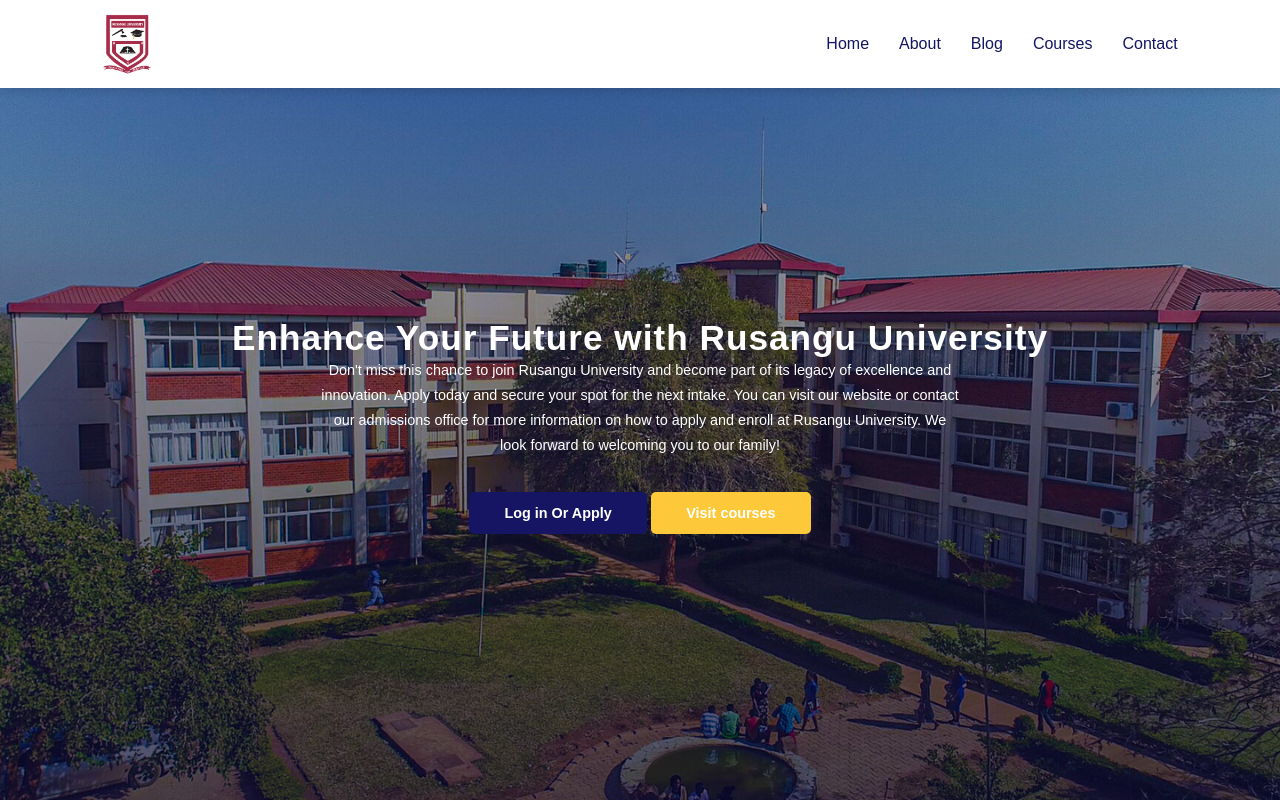
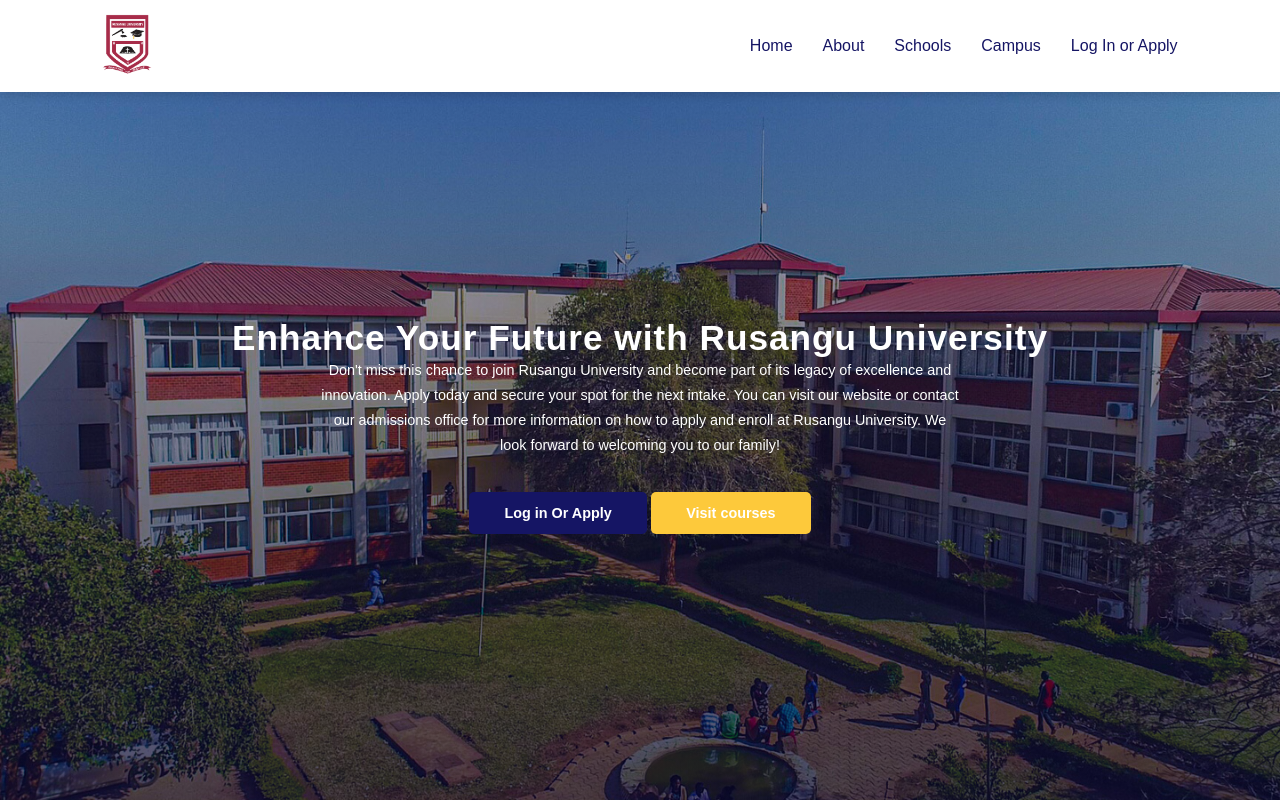
Before and after one commit to yobegodfrey/Rusangu-University, a plain HTML site: page index.html in a window 1280 px wide. Shown: the top 802 px of the page. Drawn offline with nearby package versions, Linux system fonts and the light colour scheme.

Commit message:
Added Links to the Nav links

```diff
--- a/index.html
+++ b/index.html
@@ -13,15 +13,15 @@
 
 <body>
     <nav>
-        <img src="images/logo.png" alt="logo">
+       <a href="#"><img src="images/logo.png" alt="logo"></a>
         <div class="navigation">
             <ul>
                 <i id="menu-close" class="fas fa-times"></i>
                 <li><a href="#">Home</a></li>
-                <li><a href="#">About</a></li>
-                <li><a href="#">Blog</a></li>
-                <li><a href="#">Courses</a></li>
-                <li><a href="#">Contact</a></li>
+                <li><a href="https://ru.edu.zm/about-us/">About</a></li>
+                <li><a href="https://ru.edu.zm/admissions-1/schools/">Schools</a></li>
+                <li><a href="https://ru.edu.zm/campus-life-1/">Campus</a></li>
+                <li class="log-in" ><a href="https://edurole.ru.edu.zm/">Log In or Apply</a></li>
             </ul>
             <img id="menu-btn" src="images/clipart365828.png" alt="menu">
         </div>
@@ -33,7 +33,7 @@
         <h2>Enhance Your Future with Rusangu University</h2>
         <p class="typed-text"></p>
         <div class="btn">
-            <a class="blue" href="#">Log in Or Apply</a>
+            <a class="blue" href="https://edurole.ru.edu.zm/">Log in Or Apply</a>
             <a class="yellow" href="#">Visit courses</a>
         </div>
     </section>
--- a/styles.css
+++ b/styles.css
@@ -80,6 +80,10 @@
 }
 nav .navigation ul li a:hover{
 color:darkgoldenrod
+}
+
+nav .navigation ul li .log-in {
+    margin-top: 400px;
 }
 
 /* Home */
```
